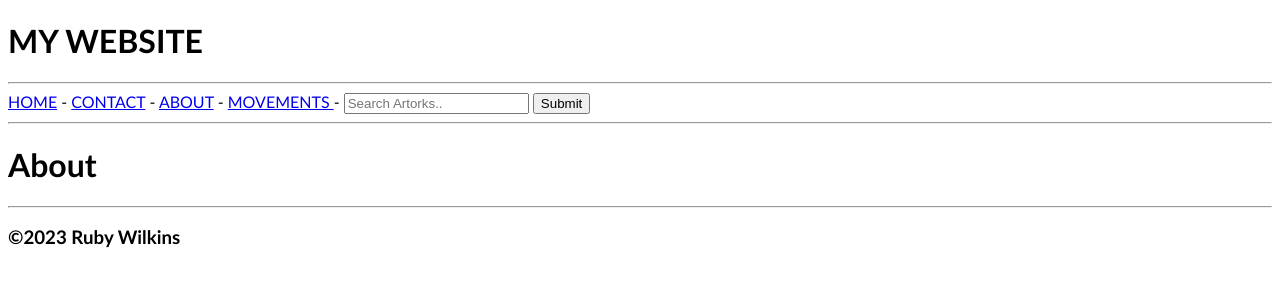
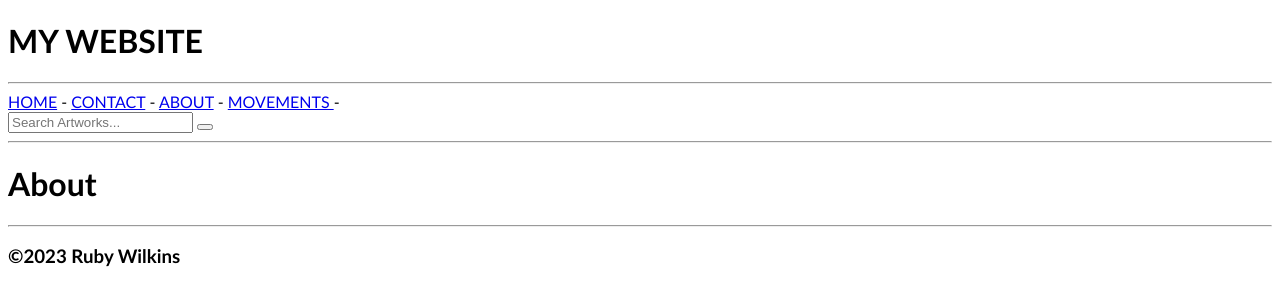
Before and after one commit to RubyWilkins/ahproject, a Flask app: page /about in a window 1280 px wide. Shown: the top 306 px of the page. Run offline with Flask 3, Linux system fonts and the light colour scheme.

Commit message:
worked on search bar

```diff
--- a/templates/nav.html
+++ b/templates/nav.html
@@ -3,6 +3,10 @@
     <a href = "/contact">CONTACT</a> -
     <a href = "/about">ABOUT</a> -
     <a href = "/movements">MOVEMENTS </a> -
-    <input type="text" placeholder="Search Artorks..">
-    <button type="submit">Submit</button>
+    <div class="search-container">
+        <form action="/action_page.php">
+          <input type="text" placeholder="Search Artworks..." name="search">
+          <button type="submit"><i class="fa fa-search"></i></button>
+        </form>
+      </div>
 <hr>
```
